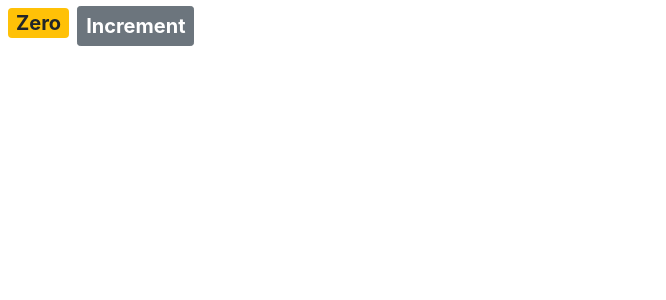
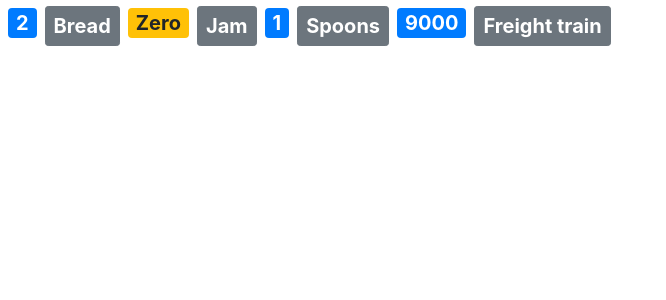
Before and after one commit to ezilybored/react_learn, a React (Create React App) app in the folder counter-app/: page / in a window 1280 px wide. Shown: the top 300 px of the page, without its empty margins (0-666 px from the left). Built offline with nearby package versions, Linux system fonts and the light colour scheme.

Commit message:
passing data to components

```diff
--- a/counter-app/src/components/counter.jsx
+++ b/counter-app/src/components/counter.jsx
@@ -4,7 +4,9 @@ import React, { Component } from 'react'
 class Counter extends Component {
   state = {
     // State is used to store data
-    count: 0,
+    // Value is the current value of that item
+    //The actual value is taken from the props passed in from the parent
+    value: this.props.value,
   }
   // 3 ways of CSS styling. Inline, as an object, or as a separate file
   styles = {
@@ -12,31 +14,17 @@ class Counter extends Component {
     fontWeight: 'bold'
   }
 
-  // Create a class to be able to bind the keyword this to the Counter object
-  /*
-  constructor() {
-    super()
-    this.handleIncrement = this.handleIncrement.bind(this)
-  }
-
-  // Event handler
-  handleIncrement() {
-    console.log('Increment Clicked', this)
-  }
-  */
-
-  // Alternative method for binding keyword this to the counter object
   // Use an arrow function as these inherit the binding of this from parents
   // Event handler
   // Add in an argument called product. Thsi could be from an object containing a list of products
-  handleIncrement = product => {
-    console.log(product)
+  handleIncrement = () => {
     // The state of the component is changed indirectly using setState
-    this.setState({ count: this.state.count + 1 })
+    this.setState({ value: this.state.value + 1 })
   }
 
   render() {
-
+    // Logs the properties of each instance of this counter object
+    console.log('props', this.props)
     return (
       // Use React.Fragment in place of <div> as <div> ends up doing some strange double <div> thing
       <React.Fragment>
@@ -44,7 +32,7 @@ class Counter extends Component {
         <span style={ this.styles } className={this.getBadgeClasses()}>{this.formatCount()}</span>
         { /* Adding onClick event. Note when implementing the method without parameters skip the () at the end */}
         { /* When passing a parameter in write an inline function to handle this with the arguments passed in here */}
-        <button style={{ fontSize: 20, fontWeight: 'bold' }} onClick={ () => this.handleIncrement({ id: 1 }) } className="btn btn-secondary btn-sm">Increment</button>
+        <button style={{ fontSize: 20, fontWeight: 'bold' }} onClick={ this.handleIncrement } className="btn btn-secondary btn-sm">{ this.props.product }</button>
       </React.Fragment>
     )
   }
@@ -53,15 +41,15 @@ class Counter extends Component {
   getBadgeClasses() {
     let classes = "badge m-2 badge-"
     // Appends either warning or primary to the end of classes depending on its value === 0 or not
-    classes += (this.state.count === 0) ? "warning" : "primary"
+    classes += (this.state.value === 0) ? "warning" : "primary"
     return classes
   }
 
   formatCount() {
     // Stores the count value from this.state as a new const count
-    const { count } = this.state
+    const { value } = this.state
     // If this.state.count is 0 show Zero. If not then show the value of this.state.count
-    return count === 0 ? 'Zero' : count
+    return value === 0 ? 'Zero' : value
   }
 }
 
--- /dev/null
+++ b/counter-app/src/components/counters.jsx
@@ -0,0 +1,24 @@
+import React, { Component } from 'react'
+import Counter from "./counter"
+
+class Counters extends Component {
+  state = {
+    // An array of counters for each object that stores some infor on each product
+    counters: [
+      { id: 1, value: 2, product: 'Bread' },
+      { id: 2, value: 0, product: 'Jam' },
+      { id: 3, value: 1, product: 'Spoons'},
+      { id: 4, value: 9000, product: 'Freight train' },
+    ]
+  }
+  render() {
+    return(
+      <div>
+        {/* Map is used to insert the counters for each product into the page. data is passed in through object keys */}
+        { this.state.counters.map(counter => <Counter key={counter.id} value={counter.value} product={counter.product} id={counter.id}/>) }
+      </div>
+    )
+  }
+}
+
+export default Counters
--- a/counter-app/src/index.js
+++ b/counter-app/src/index.js
@@ -4,10 +4,10 @@ import "./index.css";
 import App from "./App";
 import * as serviceWorker from "./serviceWorker";
 import "bootstrap/dist/css/bootstrap.css";
-// Imports the counter component
-import Counter from "./components/counter"
+// Imports the counters component
+import Counters from "./components/counters"
 
-ReactDOM.render(<Counter />, document.getElementById("root"));
+ReactDOM.render(<Counters />, document.getElementById("root"));
 
 // If you want your app to work offline and load faster, you can change
 // unregister() to register() below. Note this comes with some pitfalls.
```
